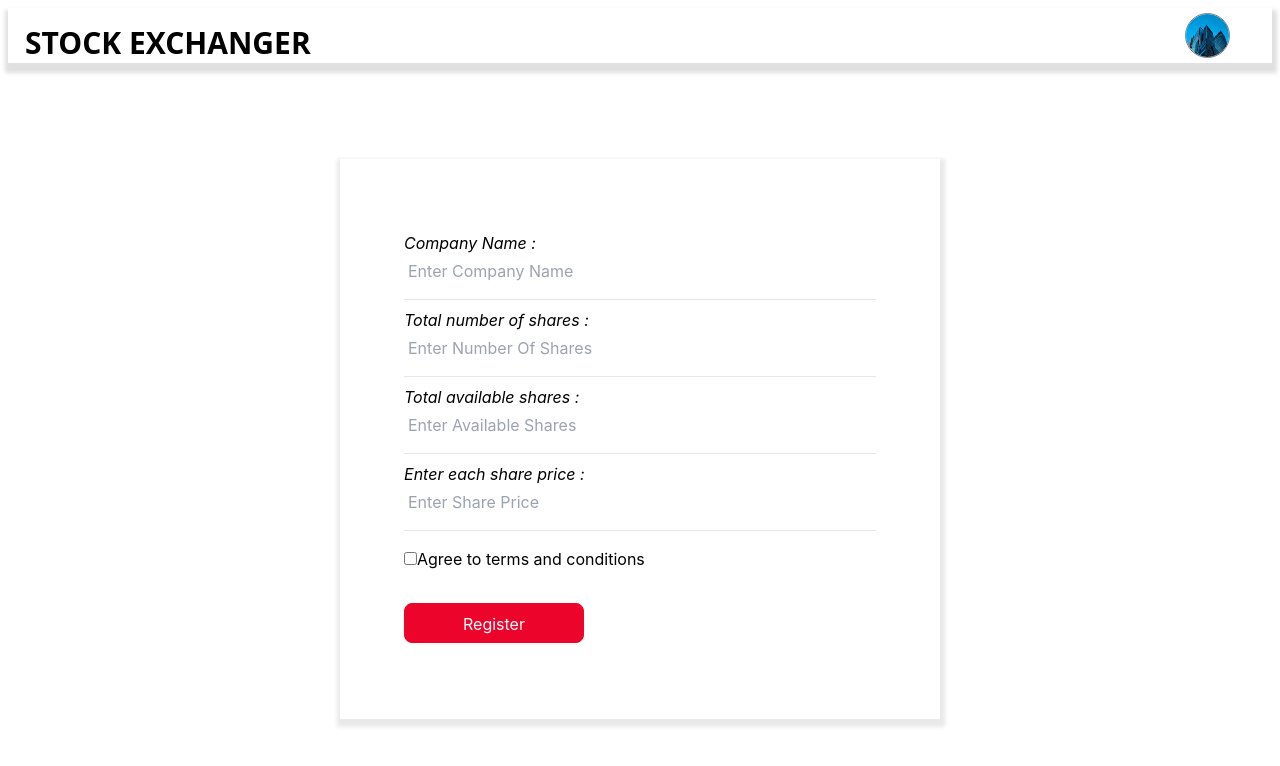
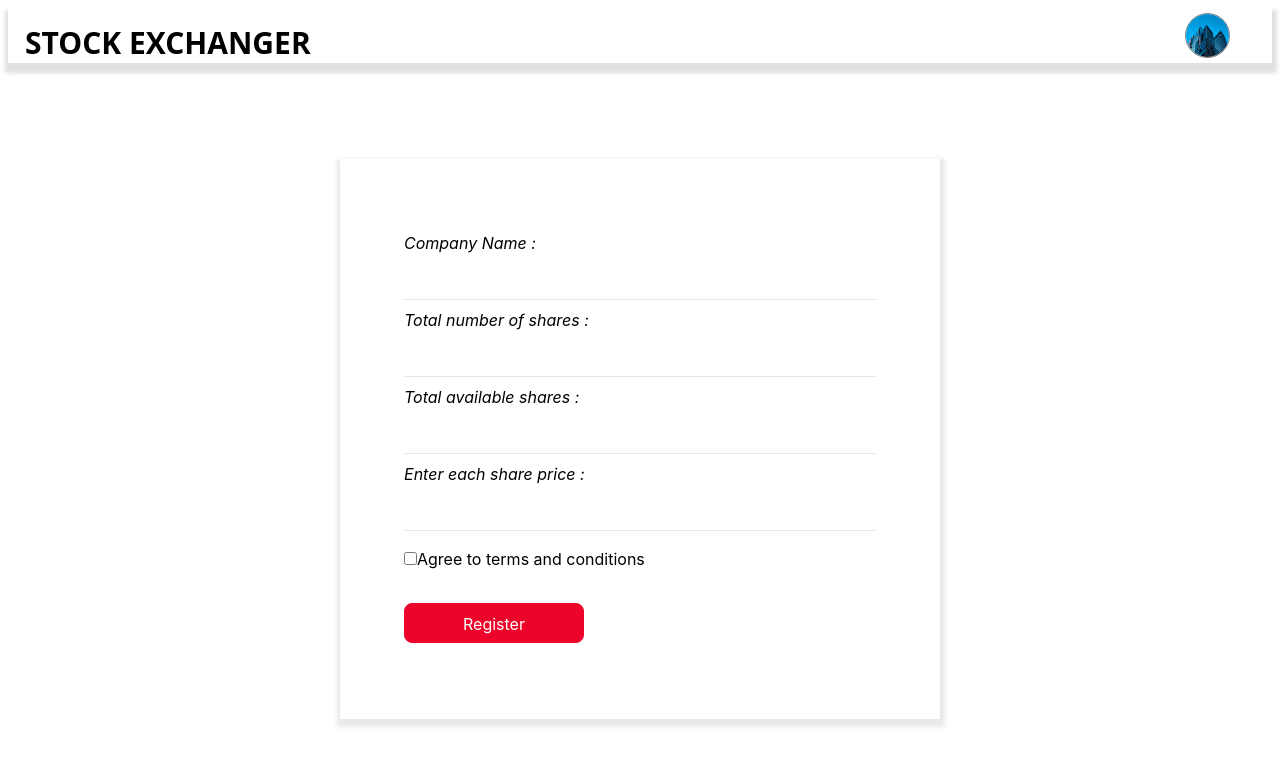
Before and after one commit to omkarjarad2002/stock_exchange, a React (Create React App) app: page /add_company in a window 1280 px wide. Shown: the top 766 px of the page. Built offline with nearby package versions, Linux system fonts and the light colour scheme.

Commit message:
changes made  in company registration page

```diff
--- a/src/components/addcompany/Addcompany.js
+++ b/src/components/addcompany/Addcompany.js
@@ -2,7 +2,6 @@ import React, { useState } from "react";
 import { useNavigate } from "react-router";
 import axios from "axios";
 import "./Addcompany.css";
-import Navbar from "../navbar/Navbar";
 import Nav from "../navbar/Nav";
 
 function Addcompany() {
@@ -105,14 +104,14 @@ function Addcompany() {
                   className="form-control"
                   id="validationDefault01"
                   name="name"
-                  placeholder="Enter company Name"
+                  placeholder=""
                   onChange={handleInputs}
                   required
                 />
               </div>
               <hr />
               <div className="mb-3 pt-2 d-flex text-align-center align-items-center">
-                <label htmlhtmlFor="name">
+                <label htmlhtmlFor="totalshares">
                   <i className="zmdi zmdi-store">Total number of shares : </i>
                 </label>
                 <input
@@ -120,14 +119,14 @@ function Addcompany() {
                   className="form-control"
                   id="validationDefault01"
                   name="totalshares"
-                  placeholder="Enter number of shares"
+                  placeholder=""
                   onChange={handleInputs}
                   required
                 />
               </div>
               <hr />
               <div className="mb-3 pt-2 d-flex text-align-center align-items-center">
-                <label htmlhtmlFor="name">
+                <label htmlhtmlFor="availableshares">
                   <i className="zmdi zmdi-store">Total available shares : </i>
                 </label>
                 <input
@@ -135,14 +134,14 @@ function Addcompany() {
                   className="form-control"
                   id="validationDefault01"
                   name="availableshares"
-                  placeholder="Enter available shares"
+                  placeholder=""
                   onChange={handleInputs}
                   required
                 />
               </div>
               <hr />
               <div className="mb-3 pt-2 d-flex text-align-center align-items-center">
-                <label htmlhtmlFor="name">
+                <label htmlhtmlFor="shareprice">
                   <i className="zmdi zmdi-store">Enter each share price : </i>
                 </label>
                 <input
@@ -150,7 +149,7 @@ function Addcompany() {
                   className="form-control"
                   id="validationDefault01"
                   name="shareprice"
-                  placeholder="Enter Share Price"
+                  placeholder=""
                   onChange={handleInputs}
                   required
                 />
```
